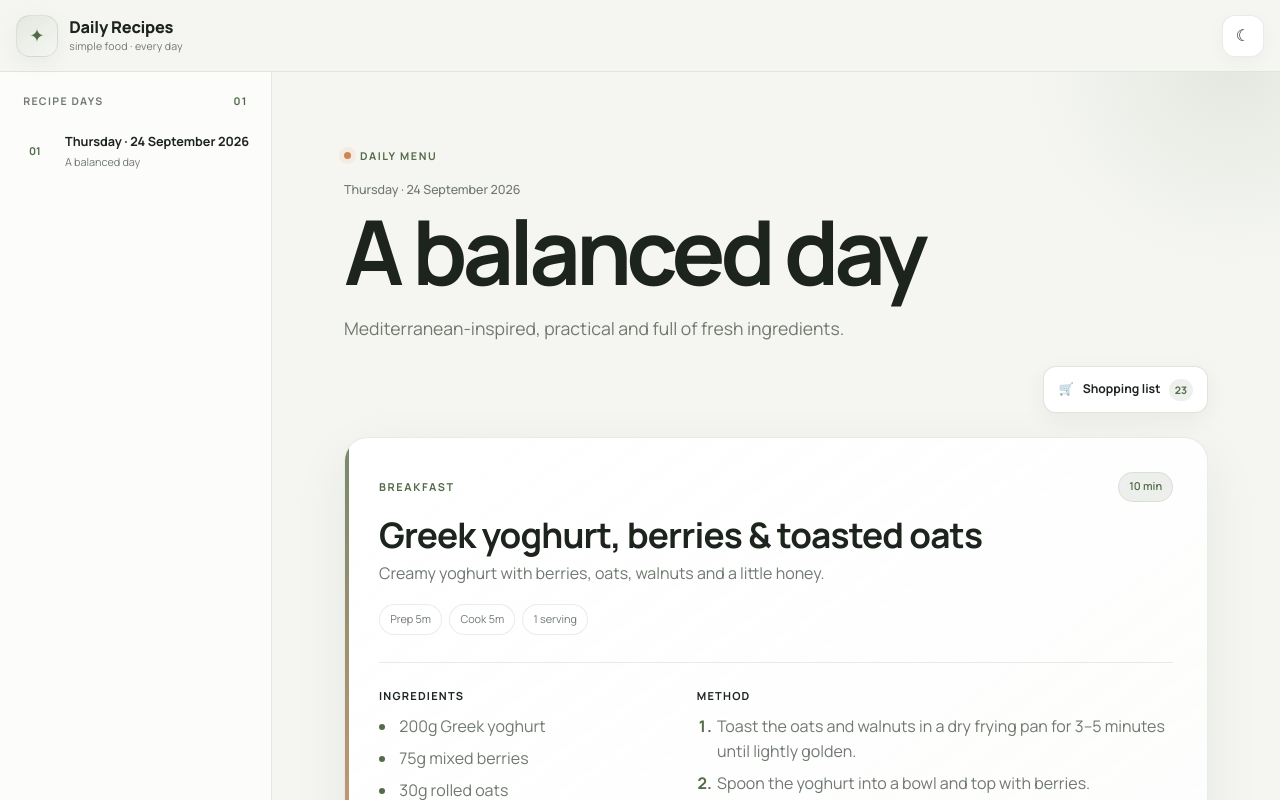
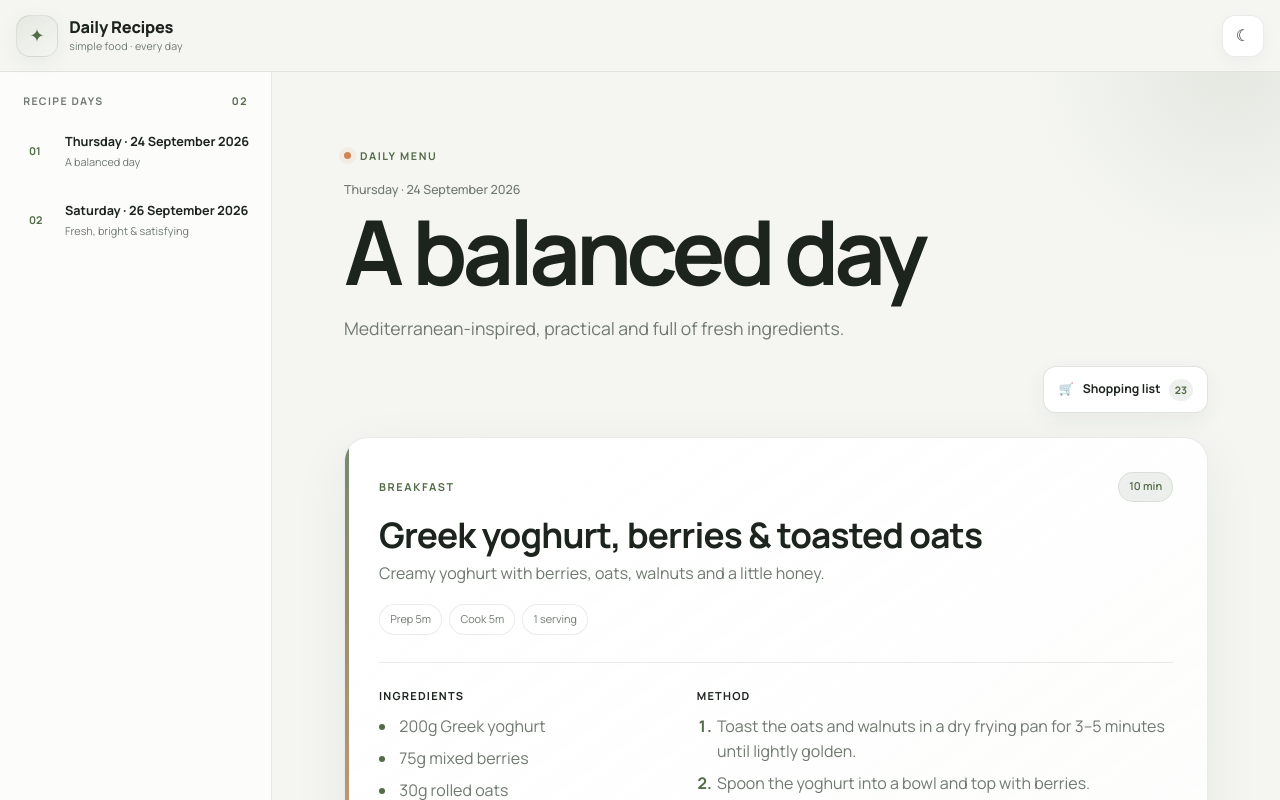
Before and after one commit to stevencr/recipes, a React (Vite) app: page /#/ in a window 1280 px wide. Shown: the top 800 px of the page. Built offline with nearby package versions, Linux system fonts and the light colour scheme.

Commit message:
Add recipes for 26 September 2026

```diff
--- a/src/data/recipes.ts
+++ b/src/data/recipes.ts
@@ -107,4 +107,123 @@ export const recipes: RecipeDay[] = [
       },
     ],
   },
+  {
+    id: '2026-09-26',
+    dateLabel: 'Saturday · 26 September 2026',
+    title: 'Fresh, bright & satisfying',
+    note: 'A Mediterranean-style day built around eggs, tuna, colourful vegetables and a gently spiced chicken curry.',
+    shoppingList: [
+      { id: 'eggs', name: 'Eggs · 2' },
+      { id: 'sourdough-spelt', name: 'Spelt sourdough bread · 2 slices' },
+      { id: 'spinach-26', name: 'Baby spinach · 60g' },
+      { id: 'tomato-26', name: 'Tomato · 1' },
+      { id: 'kiwi', name: 'Kiwifruit · 1' },
+      { id: 'tuna-26', name: 'Tuna in spring water or olive oil · 1 tin' },
+      { id: 'baby-potatoes', name: 'Baby potatoes · 250g' },
+      { id: 'green-beans', name: 'Green beans · 100g' },
+      { id: 'cucumber-26', name: 'Cucumber · ½' },
+      { id: 'cherry-tomatoes-26', name: 'Cherry tomatoes · 100g' },
+      { id: 'olives-26', name: 'Kalamata olives · small handful' },
+      { id: 'feta-26', name: 'Feta · 40g' },
+      { id: 'lemon-26', name: 'Lemon · 1' },
+      { id: 'parsley-26', name: 'Fresh parsley · 1 handful' },
+      { id: 'chicken-thighs', name: 'Skinless chicken thighs · 300g' },
+      { id: 'carrot', name: 'Carrot · 1' },
+      { id: 'courgette', name: 'Courgette · 1' },
+      { id: 'ginger', name: 'Fresh ginger · small piece' },
+      { id: 'garlic-infused-oil', name: 'Garlic-infused olive oil' },
+      { id: 'cumin-26', name: 'Ground cumin' },
+      { id: 'turmeric', name: 'Ground turmeric' },
+      { id: 'mild-curry-powder', name: 'Mild curry powder' },
+      { id: 'coconut-milk-26', name: 'Light coconut milk · 200ml' },
+      { id: 'basmati-rice-26', name: 'Basmati rice · 150g' },
+      { id: 'coriander', name: 'Fresh coriander · 1 small bunch' },
+      { id: 'olive-oil-26', name: 'Extra-virgin olive oil' },
+      { id: 'black-pepper', name: 'Black pepper' },
+    ],
+    recipes: [
+      {
+        id: 'breakfast-eggs-spinach-toast',
+        meal: 'Breakfast',
+        title: 'Soft scrambled eggs with spinach & tomato toast',
+        description: 'Protein-rich scrambled eggs with wilted spinach and fresh tomato on spelt sourdough.',
+        prepMinutes: 5,
+        cookMinutes: 8,
+        servings: 1,
+        ingredients: [
+          '2 eggs',
+          '2 slices spelt sourdough bread',
+          '60g baby spinach',
+          '1 tomato, sliced',
+          '1 tsp extra-virgin olive oil',
+          'Black pepper',
+        ],
+        method: [
+          'Toast the sourdough and top with sliced tomato.',
+          'Warm the olive oil in a non-stick pan and wilt the spinach for 1–2 minutes.',
+          'Beat the eggs, add them to the pan and stir gently until softly scrambled.',
+          'Serve the eggs over the spinach with the tomato toast and black pepper.',
+        ],
+      },
+      {
+        id: 'lunch-tuna-potato-salad',
+        meal: 'Lunch',
+        title: 'Mediterranean tuna & potato salad',
+        description: 'A filling salad of tuna, baby potatoes, green beans and fresh Mediterranean vegetables with lemon and herbs.',
+        prepMinutes: 10,
+        cookMinutes: 15,
+        servings: 1,
+        ingredients: [
+          '1 tin tuna, drained',
+          '250g baby potatoes, halved',
+          '100g green beans',
+          '½ cucumber, diced',
+          '100g cherry tomatoes, halved',
+          'Small handful of Kalamata olives',
+          '40g feta, crumbled',
+          '1 tbsp extra-virgin olive oil',
+          '½ lemon',
+          'Small handful of parsley, chopped',
+          'Black pepper',
+        ],
+        method: [
+          'Boil the potatoes for 10–12 minutes until tender. Add the green beans for the final 4 minutes.',
+          'Drain and allow the vegetables to steam-dry for a couple of minutes.',
+          'Combine the potatoes and beans with cucumber, tomatoes, olives, tuna, feta and parsley.',
+          'Dress with olive oil and lemon juice, then season with black pepper.',
+        ],
+      },
+      {
+        id: 'dinner-chicken-coconut-curry',
+        meal: 'Dinner',
+        title: 'Gently spiced coconut chicken curry',
+        description: 'A fragrant, vegetable-packed curry with chicken, courgette and carrot served with basmati rice.',
+        prepMinutes: 10,
+        cookMinutes: 25,
+        servings: 2,
+        ingredients: [
+          '300g skinless chicken thighs, cut into bite-sized pieces',
+          '1 tbsp garlic-infused olive oil',
+          '1 tsp ground cumin',
+          '1 tsp ground turmeric',
+          '1 tsp mild curry powder',
+          '1 tsp fresh ginger, finely grated',
+          '1 carrot, thinly sliced',
+          '1 courgette, diced',
+          '200ml light coconut milk',
+          '150g basmati rice',
+          'Small handful of fresh coriander',
+          'Black pepper',
+        ],
+        method: [
+          'Cook the basmati rice according to the packet instructions.',
+          'Heat the garlic-infused oil in a large frying pan. Add the chicken and cook for 5–6 minutes until lightly browned.',
+          'Add cumin, turmeric, curry powder and ginger. Stir for 30 seconds until fragrant.',
+          'Add the carrot and courgette and cook for 3 minutes.',
+          'Pour in the coconut milk and simmer for 10–12 minutes, until the chicken is cooked through and the sauce has thickened slightly.',
+          'Season with black pepper and scatter over fresh coriander. Serve with the rice.',
+        ],
+      },
+    ],
+  },
 ];
```
